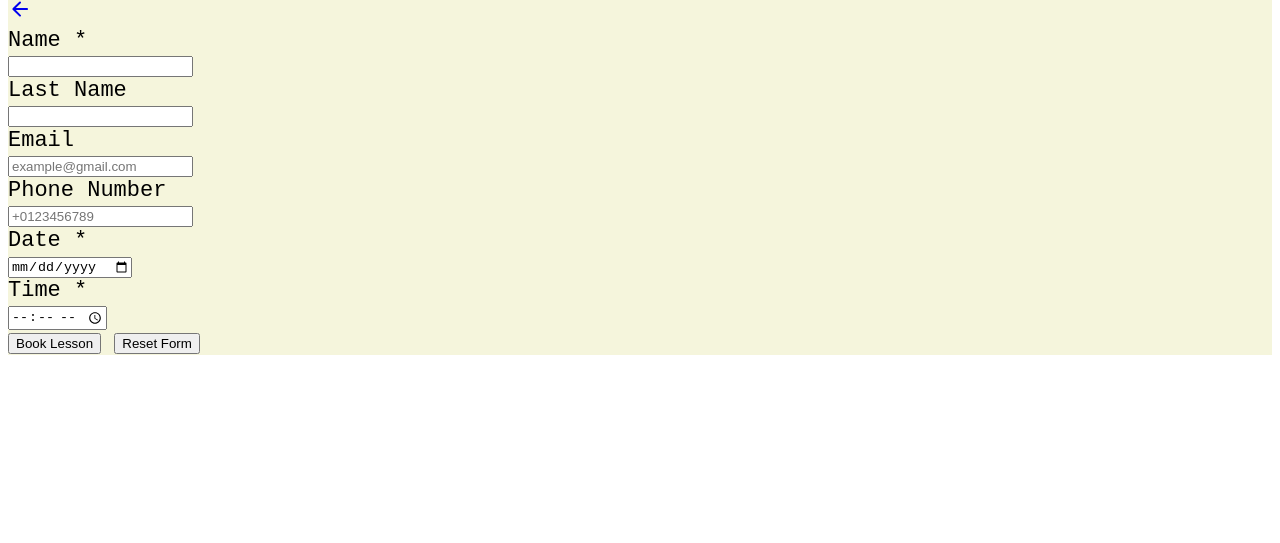
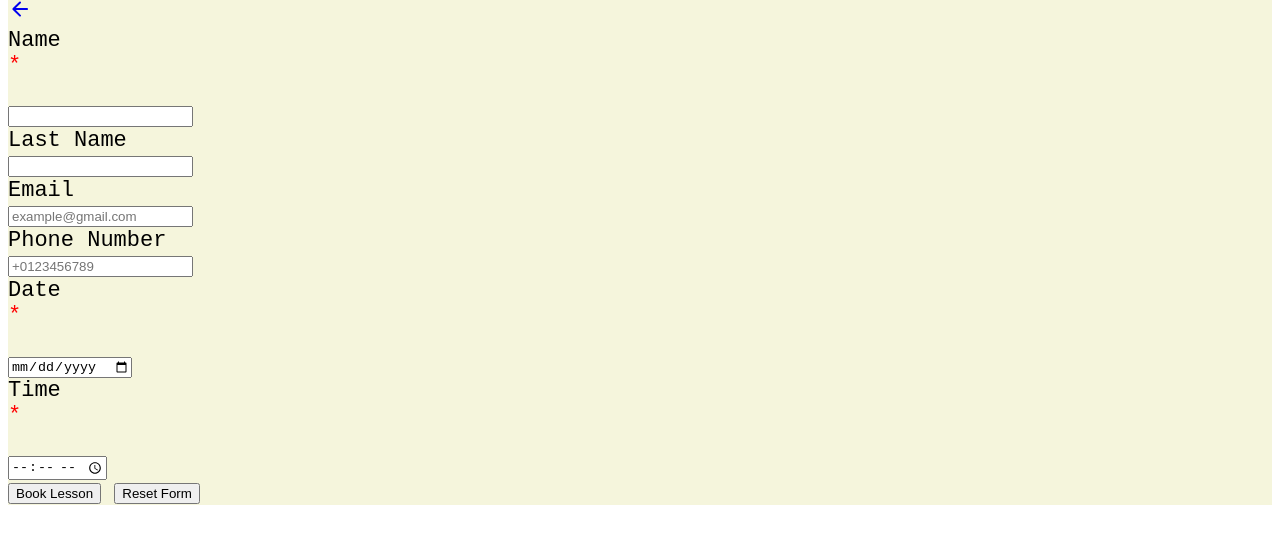
Before and after one commit to VedranRock/JezickaLaboratorija, a plain HTML site: page BookLesson.html in a window 1280 px wide. Shown: the part 119-662 px from the top of the page. Drawn offline with Linux system fonts and the light colour scheme.

Commit message:
Booking Form style adjustments

```diff
--- a/BookLesson.html
+++ b/BookLesson.html
@@ -26,7 +26,7 @@
         </div>
         <div>
             <form action="submit.php" method="POST">
-                Name * <br>
+                Name <div style="color: red;">*</div> <br>
                 <input type="text" required name="firstName"><br>
                 Last Name <br>
                 <input type="text" name="lastName"><br>
@@ -34,9 +34,9 @@
                 <input type="email" name="email" placeholder="example@gmail.com"><br>
                 Phone Number <br>
                 <input type="tel" name="phoneNumber" placeholder="+0123456789"><br>
-                Date * <br>
+                Date <div style="color: red;">*</div> <br>
                 <input type="date" required name="lessonDate"><br>
-                Time * <br>
+                Time <div style="color: red;">*</div> <br>
                 <input type="time" required name="lessonTime" step="900"><br>
                 <input type="submit" value="Book Lesson">
                 <input type="reset" value="Reset Form">
```
